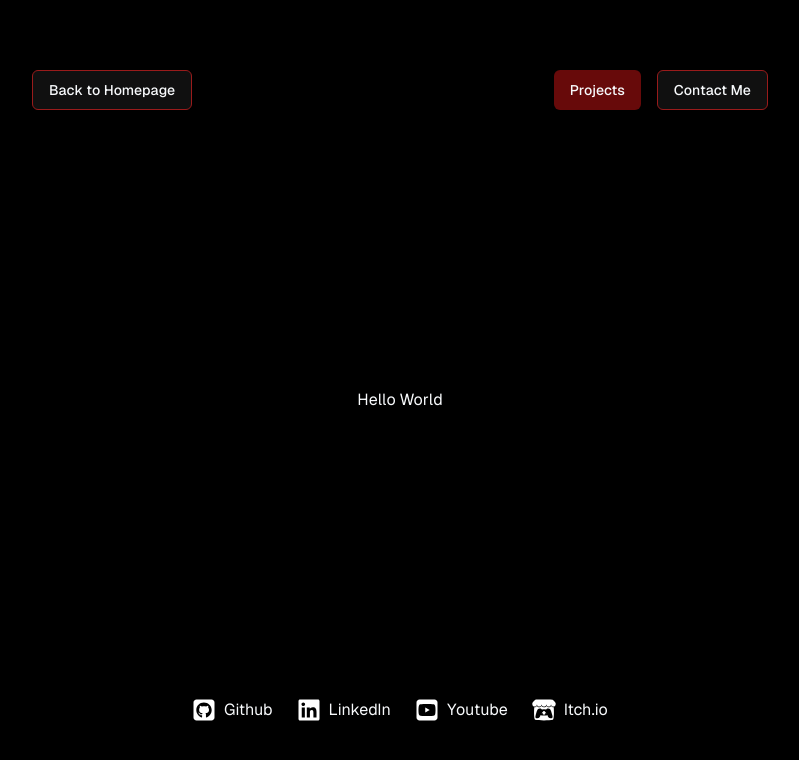
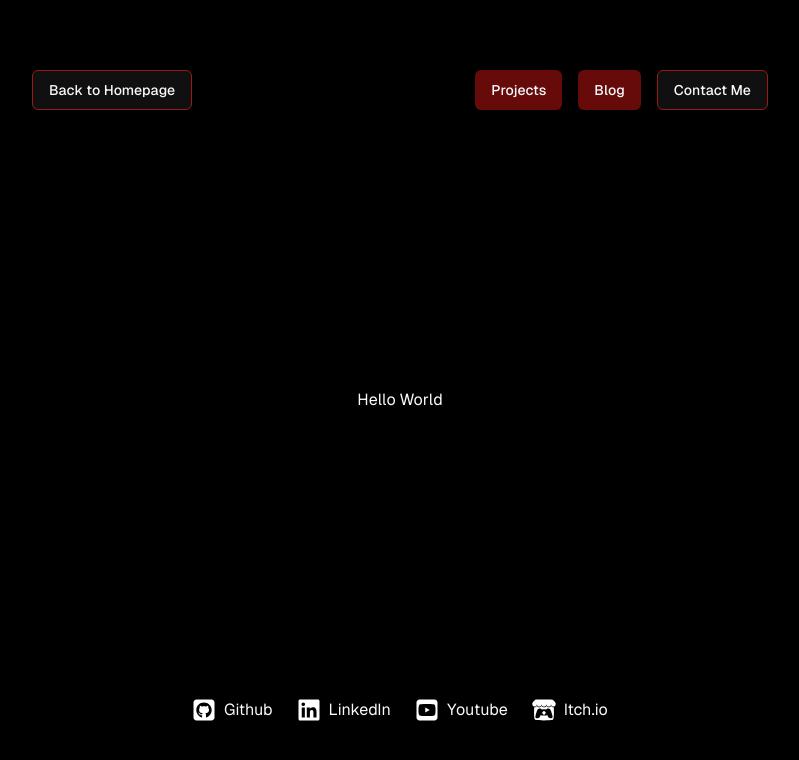
Before and after one commit to Roeliefantje/njs-portfolio, a Next.js app: page /contact in a window 1280 px wide. Shown: the top 760 px of the page, without its empty margins (240-1039 px from the left). Built offline with nearby package versions, Linux system fonts and the light colour scheme.

Commit message:
fix: unused imports

```diff
--- a/app/projects/page.tsx
+++ b/app/projects/page.tsx
@@ -3,9 +3,9 @@ import Header from "@/components/header";
 
 import {
   Card,
-  CardContent,
+//   CardContent,
   CardDescription,
-  CardFooter,
+//   CardFooter,
   CardHeader,
   CardTitle,
 } from "@/components/ui/card";
--- a/components/header.tsx
+++ b/components/header.tsx
@@ -1,4 +1,4 @@
-"use client"
+"use client";
 import { Button } from "./ui/button";
 import { useRouter } from "next/navigation";
 
@@ -7,14 +7,28 @@ export default function Header() {
   return (
     <header className="row-start-1 flex justify-between items-center p-4 w-full max-w-screen-md">
       <div className="flex-shrink-0">
-            <Button variant={"secondary"} className="border border-red-800" onClick={() => router.push("/")} >Back to Homepage</Button>
+        <Button
+          variant={"secondary"}
+          className="border border-red-800"
+          onClick={() => router.push("/")}
+        >
+          Back to Homepage
+        </Button>
       </div>
 
       <div className="flex gap-4 ml-auto">
-            <Button onClick={() => router.push("/")} >Projects</Button>
-            <Button variant={"secondary"} className="border border-red-800" onClick={() => router.push("/contact")}>Contact Me</Button>
+        <Button onClick={() => router.push("/")}>Projects</Button>
+        <Button className="fill-white" onClick={() => router.push("/projects")}>
+          Blog
+        </Button>
+        <Button
+          variant={"secondary"}
+          className="border border-red-800"
+          onClick={() => router.push("/contact")}
+        >
+          Contact Me
+        </Button>
       </div>
-
     </header>
-    )
+  );
 }
```
Lines whose indentation alone changed are shown as unchanged.
